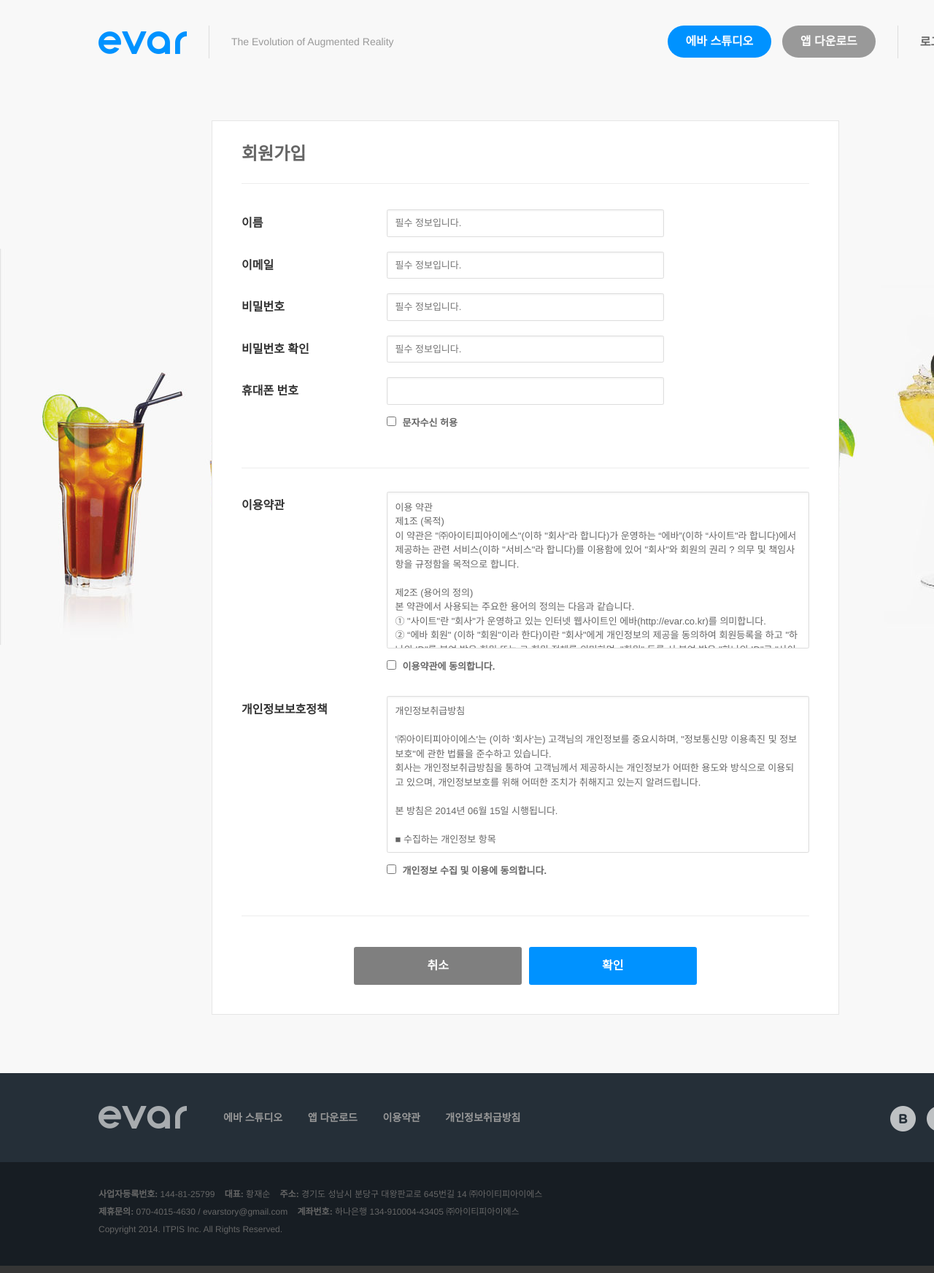
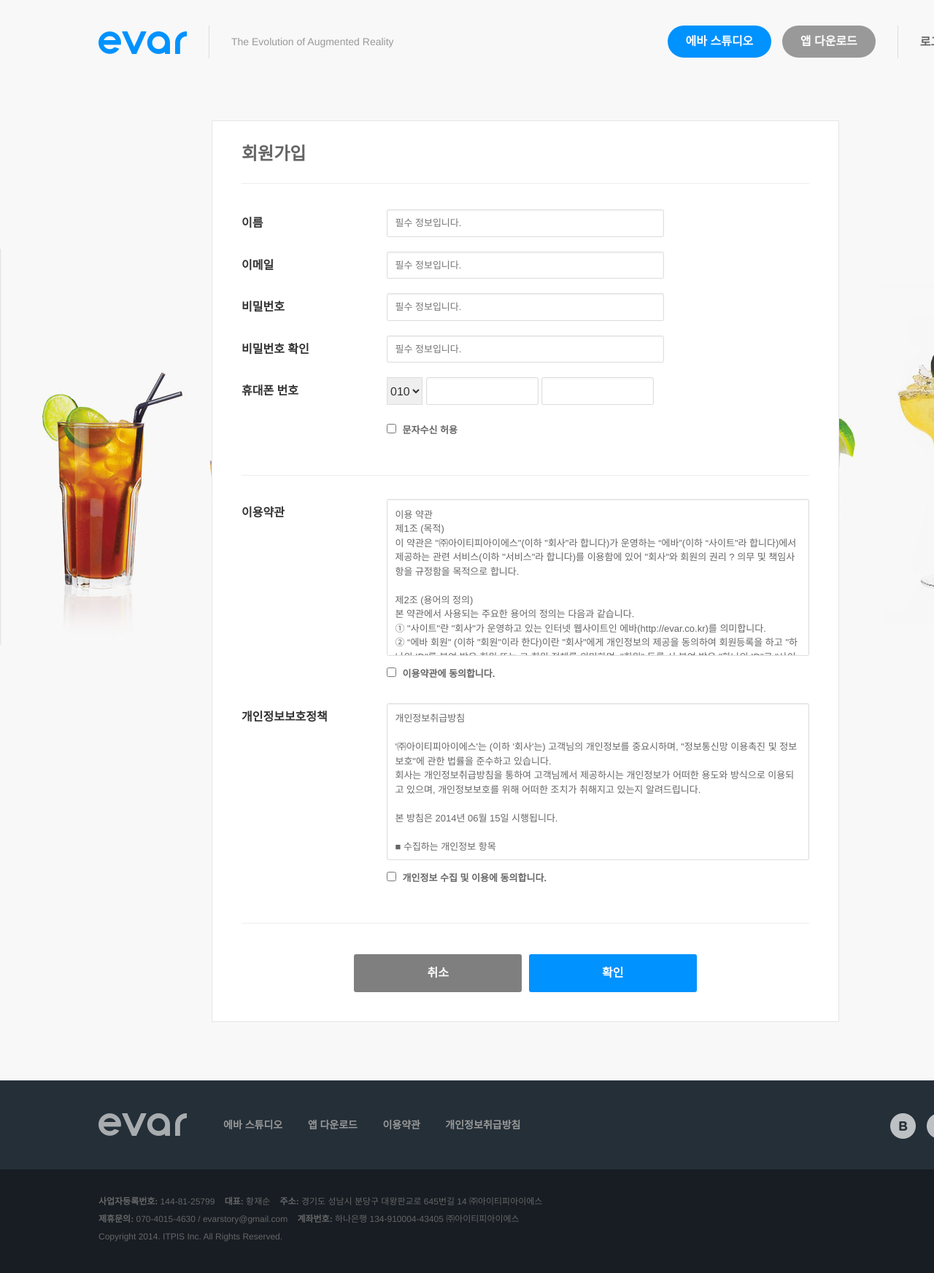
Before and after one commit to kevinhyunilkim/evar, a Jekyll site: the page built from signup.html, in a window 1280 px wide. Shown: the whole page at 73% size. Built offline with Jekyll 4.4.1, drawn with Linux system fonts in a browser that asks for light colours; nearby versions of some CDN libraries; some web fonts are replaced.

Commit message:
[ENHANCEMENT] 휴대폰번호 3개 필드로

```diff
--- a/_sass/evar/_evar.scss
+++ b/_sass/evar/_evar.scss
@@ -664,6 +664,21 @@ body {
             font-size: 13px;
             color: #666;
           }
+
+          .field-phone-wrapper {
+            .phone-area {
+              display: inline-block;
+              border: 1px solid $form-border-color;
+              height: 38px;
+              margin-bottom: 0;
+              vertical-align: middle;
+            }
+
+            .phone-number {
+              display: inline-block;
+              width: 154px;
+            }
+          }
         }
 
         .remember-me {
--- a/signup.html
+++ b/signup.html
@@ -41,8 +41,16 @@ layout: standalone
     <div class="form-label">
       <label for="field-phone">휴대폰 번호</label>
     </div>
-    <div class="form-field">
-      <input type="text" id="field-phone">
+    <div class="form-field full-width">
+      <div class="field-phone-wrapper">
+        <select name="phone-area" class="phone-area">
+          <option value="010">010</option>
+          <option value="011">011</option>
+          <option value="019">019</option>
+        </select>
+        <input type="text" name="phone-number-1" class="phone-number">
+        <input type="text" name="phone-number-2" class="phone-number">
+      </div>
       <label>
         <input type="checkbox" class="checkbox" name="checkbox-accept-sms" value="">
         문자수신 허용
```
